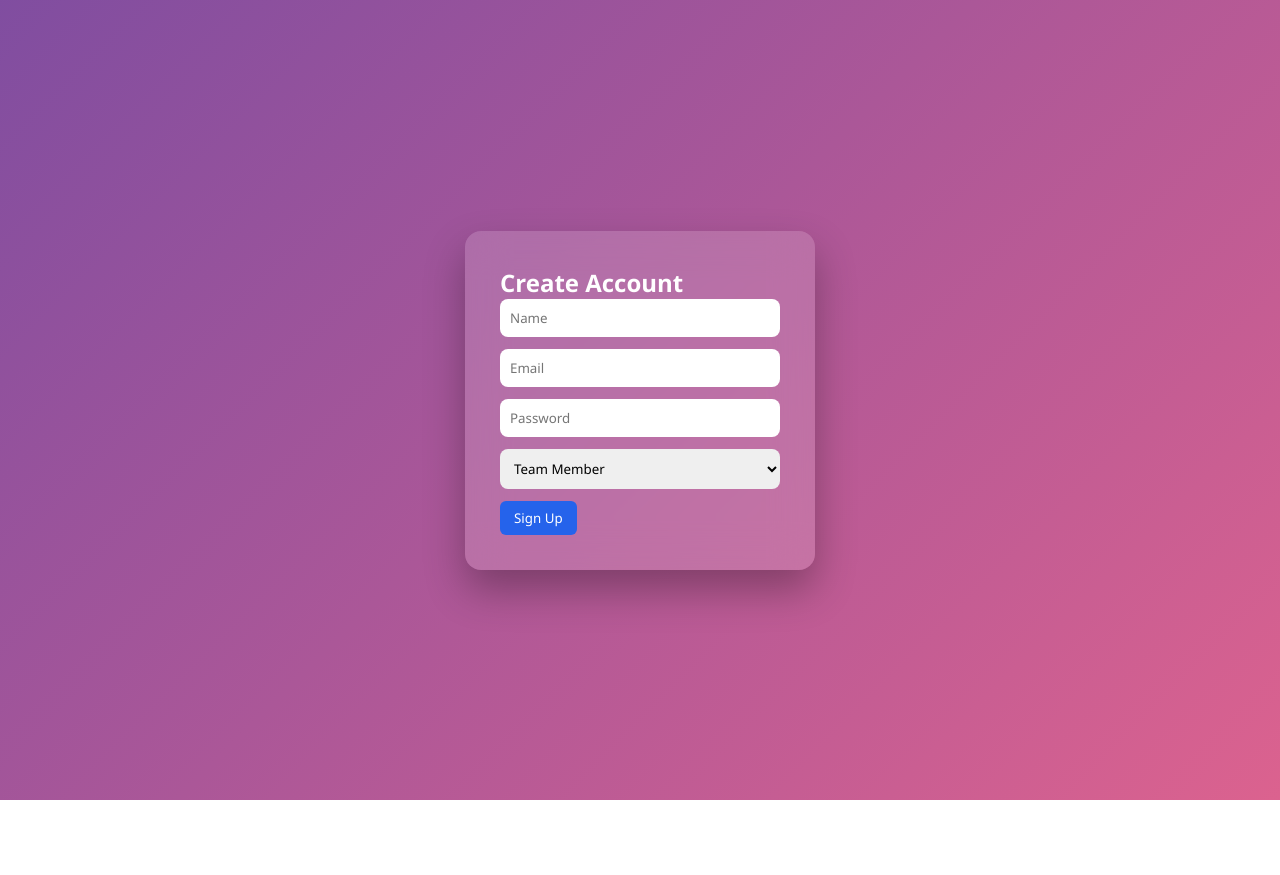
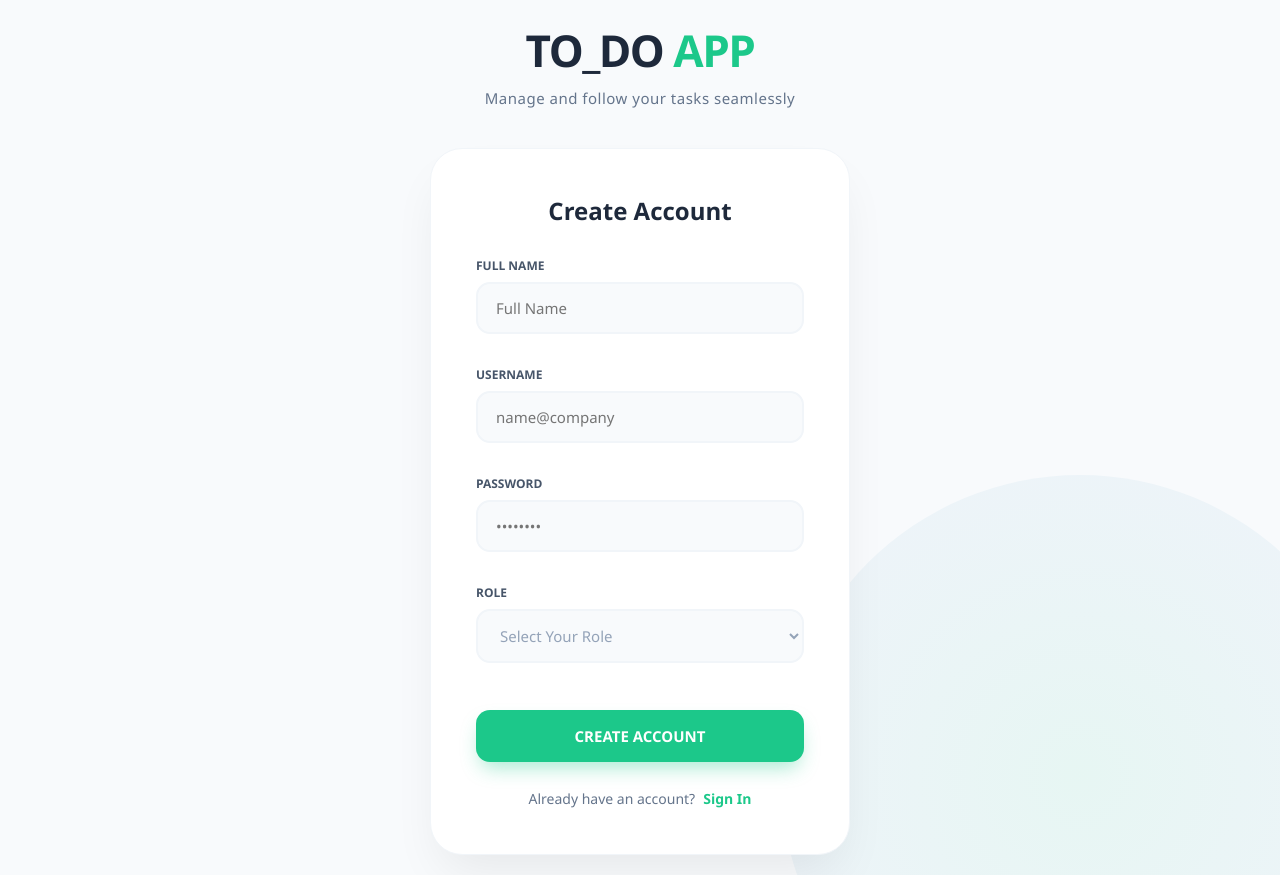
Before and after one commit to Sreecharan94/TO-do-app, a React app in the folder frontend/: page /signup in a window 1280 px wide. Before the commit the page ends 800 px from the top, so only its background shows below. Built offline with nearby package versions, Linux system fonts and the light colour scheme; the HTML template or start-up script is replaced by a standard one.

Commit message:
Updated the login and sign up pages

```diff
--- a/frontend/src/components/Login.tsx
+++ b/frontend/src/components/Login.tsx
@@ -13,103 +13,177 @@ type LoginResponse = {
 
 export default function Login() {
   const navigate = useNavigate();
-
   const [email, setEmail] = useState<string>("");
   const [password, setPassword] = useState<string>("");
 
   const handleLogin = async () => {
     try {
-      // 🔹 Try Backend Login First
       const response = await fetch("http://localhost:4000/login", {
         method: "POST",
-        headers: {
-          "Content-Type": "application/json",
-        },
+        headers: { "Content-Type": "application/json" },
         body: JSON.stringify({ email, password }),
       });
 
       let data: LoginResponse = {} as LoginResponse;
-
-      try {
-        data = await response.json();
-      } catch {
-        data = {} as LoginResponse;
-      }
+      try { data = await response.json(); } catch { data = {} as LoginResponse; }
 
       if (response.ok) {
-        // ✅ Store JWT token
         localStorage.setItem("token", data.token);
-
-        // ✅ Store currentUser for role-based UI
-        if (data.user) {
-          localStorage.setItem("currentUser", JSON.stringify(data.user));
-        }
-
+        if (data.user) localStorage.setItem("currentUser", JSON.stringify(data.user));
         navigate("/dashboard");
-        return;
       } else {
         alert(data.message || "Invalid credentials");
-        return;
       }
     } catch (error) {
-      console.error("Backend login failed, falling back to localStorage");
+      console.error("Backend login failed");
     }
-
-    // 🔹 OLD LOGIC (UNCHANGED)
-    const users = JSON.parse(localStorage.getItem("users") || "[]");
-
-    const user = users.find(
-      (u: { email: string; password: string }) =>
-        u.email === email && u.password === password
-    );
-
-    if (!user) {
-      alert("Invalid credentials");
-      return;
-    }
-
-    localStorage.setItem("currentUser", JSON.stringify(user));
-    navigate("/dashboard");
   };
 
   return (
-    <div className="center-page">
-      <div className="glass">
-        <h2>Sign In</h2>
+    <div style={{
+      minHeight: "100vh",
+      display: "flex",
+      alignItems: "center",
+      justifyContent: "center",
+      background: "#f8fafc",
+      fontFamily: "'Inter', sans-serif",
+      position: "relative",
+      overflow: "hidden"
+    }}>
+      {/* SOFT BACKGROUND ACCENTS */}
+      <div style={{
+        position: "absolute",
+        width: "600px",
+        height: "600px",
+        background: "radial-gradient(circle, rgba(78, 115, 223, 0.08) 0%, rgba(28, 200, 138, 0.05) 100%)",
+        borderRadius: "50%",
+        top: "-200px",
+        left: "-100px",
+        zIndex: 1
+      }}></div>
 
+      <div style={{ position: "relative", zIndex: 10, width: "100%", maxWidth: "440px", padding: "20px" }}>
+
+        {/* APP BRANDING */}
+        <div style={{ textAlign: "center", marginBottom: "45px" }}>
+          <h1 style={{
+            color: "#1e293b",
+            margin: 0,
+            fontSize: "44px",
+            fontWeight: 900,
+            letterSpacing: "-1.5px"
+          }}>
+            TO_DO <span style={{ color: "#4e73df" }}>APP</span>
+          </h1>
+          <p style={{
+            color: "#64748b",
+            fontSize: "15px",
+            fontWeight: "500",
+            marginTop: "8px",
+            letterSpacing: "0.5px"
+          }}>
+            Manage and follow your tasks seamlessly
+          </p>
+        </div>
+
+        {/* LOGIN CARD */}
+        <div style={{
+          background: "white",
+          padding: "50px 45px",
+          borderRadius: "32px",
+          boxShadow: "0 25px 50px -12px rgba(0, 0, 0, 0.08)",
+          border: "1px solid #f1f5f9"
+        }}>
+          <div style={{ marginBottom: "25px" }}>
+            <label style={{ display: "block", color: "#475569", fontSize: "13px", fontWeight: "700", marginBottom: "10px" }}>
+              Username
+            </label>
             <input
-          placeholder="Email"
+              placeholder="name@company"
               value={email}
               onChange={(e) => setEmail(e.target.value)}
+              style={{
+                width: "100%",
+                padding: "16px 20px",
+                borderRadius: "16px",
+                border: "2px solid #f1f5f9",
+                background: "#f8fafc",
+                color: "#1e293b",
+                fontSize: "15px",
+                outline: "none",
+                boxSizing: "border-box",
+                transition: "border-color 0.2s"
+              }}
+              onFocus={(e) => e.currentTarget.style.borderColor = "#4e73df"}
+              onBlur={(e) => e.currentTarget.style.borderColor = "#f1f5f9"}
             />
+          </div>
 
+          <div style={{ marginBottom: "35px" }}>
+            <label style={{ display: "block", color: "#475569", fontSize: "13px", fontWeight: "700", marginBottom: "10px" }}>
+              Password
+            </label>
             <input
               type="password"
-          placeholder="Password"
+              placeholder="••••••••"
               value={password}
               onChange={(e) => setPassword(e.target.value)}
+              style={{
+                width: "100%",
+                padding: "16px 20px",
+                borderRadius: "16px",
+                border: "2px solid #f1f5f9",
+                background: "#f8fafc",
+                color: "#1e293b",
+                fontSize: "15px",
+                outline: "none",
+                boxSizing: "border-box"
+              }}
+              onFocus={(e) => e.currentTarget.style.borderColor = "#4e73df"}
+              onBlur={(e) => e.currentTarget.style.borderColor = "#f1f5f9"}
             />
+          </div>
 
-        <button onClick={handleLogin}>Login</button>
-
-        <p
+          <button
+            onClick={handleLogin}
             style={{
-            marginTop: "15px",
-            textAlign: "center",
-            fontSize: "14px",
+              width: "100%",
+              padding: "18px",
+              borderRadius: "16px",
+              border: "none",
+              background: "#4e73df",
+              color: "white",
+              fontWeight: "800",
+              fontSize: "16px",
+              cursor: "pointer",
+              boxShadow: "0 10px 25px -5px rgba(78, 115, 223, 0.4)",
+              transition: "transform 0.2s, background 0.2s"
+            }}
+            onMouseOver={(e) => {
+                e.currentTarget.style.transform = "translateY(-2px)";
+                e.currentTarget.style.background = "#3e63cf";
+            }}
+            onMouseOut={(e) => {
+                e.currentTarget.style.transform = "translateY(0)";
+                e.currentTarget.style.background = "#4e73df";
             }}
           >
-          Don't have an account?{" "}
+            LOGIN
+          </button>
+
+          <div style={{ marginTop: "30px", textAlign: "center" }}>
+            <span style={{ color: "#64748b", fontSize: "14px", fontWeight: "500" }}>New to the platform?</span>
             <span
-            style={{
-              cursor: "pointer",
-              fontWeight: "bold",
-              textDecoration: "underline",
-            }}
               onClick={() => navigate("/signup")}
+              style={{ color: "#4e73df", fontSize: "14px", fontWeight: "800", cursor: "pointer", marginLeft: "8px" }}
             >
-            Sign Up
+              Create Account
             </span>
+          </div>
+        </div>
+
+        <p style={{ textAlign: "center", color: "#94a3b8", fontSize: "12px", marginTop: "40px", fontWeight: "600" }}>
+            SECURE ACCESS • ENCRYPTED END-TO-END
         </p>
       </div>
     </div>
--- a/frontend/src/components/Signup.tsx
+++ b/frontend/src/components/Signup.tsx
@@ -7,9 +7,15 @@ export default function Signup() {
   const [name, setName] = useState("");
   const [email, setEmail] = useState("");
   const [password, setPassword] = useState("");
-  const [role, setRole] = useState("Team Member");
+  const [role, setRole] = useState(""); // Initially empty
 
   const handleSignup = async () => {
+    // Validation to ensure a role is selected
+    if (!role || role === "") {
+      alert("Please select your role before proceeding.");
+      return;
+    }
+
     try {
       // 🔹 Try Backend Signup First
       const response = await fetch("http://localhost:4000/users", {
@@ -33,55 +39,169 @@ export default function Signup() {
         return;
       } else {
         console.log("Backend response:", data);
+        alert(data.message || "Signup failed");
       }
     } catch (error) {
       console.error("Backend signup failed, using localStorage fallback");
+
+      // 🔹 FALLBACK LOGIC
+      const users = JSON.parse(localStorage.getItem("users") || "[]");
+      users.push({ name, email, password, role });
+      localStorage.setItem("users", JSON.stringify(users));
+      alert("Account created locally (Server Offline)");
+      navigate("/");
     }
-
-    // 🔹 OLD LOGIC (UNCHANGED - fallback)
-    const users = JSON.parse(localStorage.getItem("users") || "[]");
-
-    users.push({ name, email, password, role });
-
-    localStorage.setItem("users", JSON.stringify(users));
-    navigate("/");
   };
 
   return (
-    <div className="center-page">
-      <div className="glass">
-        <h2>Create Account</h2>
+    <div style={{
+      minHeight: "100vh",
+      display: "flex",
+      alignItems: "center",
+      justifyContent: "center",
+      background: "#f8fafc",
+      fontFamily: "'Inter', sans-serif",
+      position: "relative",
+      overflow: "hidden"
+    }}>
+      {/* BACKGROUND ACCENT */}
+      <div style={{
+        position: "absolute",
+        width: "600px",
+        height: "600px",
+        background: "radial-gradient(circle, rgba(28, 200, 138, 0.08) 0%, rgba(78, 115, 223, 0.05) 100%)",
+        borderRadius: "50%",
+        bottom: "-200px",
+        right: "-100px",
+        zIndex: 1
+      }}></div>
 
+      <div style={{ position: "relative", zIndex: 10, width: "100%", maxWidth: "460px", padding: "20px" }}>
+
+        {/* APP BRANDING */}
+        <div style={{ textAlign: "center", marginBottom: "40px" }}>
+          <h1 style={{
+            color: "#1e293b",
+            margin: 0,
+            fontSize: "44px",
+            fontWeight: 900,
+            letterSpacing: "-1.5px"
+          }}>
+            TO_DO <span style={{ color: "#1cc88a" }}>APP</span>
+          </h1>
+          <p style={{
+            color: "#64748b",
+            fontSize: "15px",
+            fontWeight: "500",
+            marginTop: "8px",
+            letterSpacing: "0.5px"
+          }}>
+            Manage and follow your tasks seamlessly
+          </p>
+        </div>
+
+        {/* SIGNUP CARD */}
+        <div style={{
+          background: "white",
+          padding: "45px",
+          borderRadius: "32px",
+          boxShadow: "0 25px 50px -12px rgba(0, 0, 0, 0.08)",
+          border: "1px solid #f1f5f9"
+        }}>
+          <h2 style={{ color: "#1e293b", fontSize: "24px", fontWeight: "800", marginBottom: "30px", textAlign: "center" }}>
+            Create Account
+          </h2>
+
+          <div style={{ marginBottom: "20px" }}>
+            <label style={{ display: "block", color: "#475569", fontSize: "12px", fontWeight: "700", marginBottom: "8px", textTransform: "uppercase" }}>
+              Full Name
+            </label>
             <input
-          placeholder="Name"
+              placeholder="Full Name"
               value={name}
               onChange={(e) => setName(e.target.value)}
+              style={{
+                width: "100%", padding: "14px 18px", borderRadius: "14px", border: "2px solid #f1f5f9",
+                background: "#f8fafc", color: "#1e293b", fontSize: "15px", outline: "none", boxSizing: "border-box"
+              }}
             />
+          </div>
 
+          <div style={{ marginBottom: "20px" }}>
+            <label style={{ display: "block", color: "#475569", fontSize: "12px", fontWeight: "700", marginBottom: "8px", textTransform: "uppercase" }}>
+              Username
+            </label>
             <input
-          placeholder="Email"
+              placeholder="name@company"
               value={email}
               onChange={(e) => setEmail(e.target.value)}
+              style={{
+                width: "100%", padding: "14px 18px", borderRadius: "14px", border: "2px solid #f1f5f9",
+                background: "#f8fafc", color: "#1e293b", fontSize: "15px", outline: "none", boxSizing: "border-box"
+              }}
             />
+          </div>
 
+          <div style={{ marginBottom: "20px" }}>
+            <label style={{ display: "block", color: "#475569", fontSize: "12px", fontWeight: "700", marginBottom: "8px", textTransform: "uppercase" }}>
+              Password
+            </label>
             <input
               type="password"
-          placeholder="Password"
+              placeholder="••••••••"
               value={password}
               onChange={(e) => setPassword(e.target.value)}
+              style={{
+                width: "100%", padding: "14px 18px", borderRadius: "14px", border: "2px solid #f1f5f9",
+                background: "#f8fafc", color: "#1e293b", fontSize: "15px", outline: "none", boxSizing: "border-box"
+              }}
             />
+          </div>
 
+          <div style={{ marginBottom: "35px" }}>
+            <label style={{ display: "block", color: "#475569", fontSize: "12px", fontWeight: "700", marginBottom: "8px", textTransform: "uppercase" }}>
+              Role
+            </label>
             <select
               value={role}
               onChange={(e) => setRole(e.target.value)}
+              style={{
+                width: "100%", padding: "14px 18px", borderRadius: "14px", border: "2px solid #f1f5f9",
+                background: "#f8fafc", color: role === "" ? "#94a3b8" : "#1e293b", fontSize: "15px", outline: "none", cursor: "pointer", boxSizing: "border-box"
+              }}
             >
-          <option>Client</option>
-          <option>Project Manager</option>
-          <option>Team Lead</option>
-          <option>Team Member</option>
+              <option value="" disabled>Select Your Role</option>
+              <option value="Client">Client</option>
+              <option value="Project Manager">Project Manager</option>
+              <option value="Team Lead">Team Lead</option>
+              <option value="Team Member">Team Member</option>
             </select>
+          </div>
 
-        <button onClick={handleSignup}>Sign Up</button>
+          <button
+            onClick={handleSignup}
+            style={{
+              width: "100%", padding: "16px", borderRadius: "14px", border: "none",
+              background: "#1cc88a", color: "white", fontWeight: "800", fontSize: "15px",
+              cursor: "pointer", boxShadow: "0 10px 20px -5px rgba(28, 200, 138, 0.4)",
+              transition: "transform 0.2s"
+            }}
+            onMouseOver={(e) => e.currentTarget.style.transform = "translateY(-2px)"}
+            onMouseOut={(e) => e.currentTarget.style.transform = "translateY(0)"}
+          >
+            CREATE ACCOUNT
+          </button>
+
+          <div style={{ marginTop: "25px", textAlign: "center" }}>
+            <span style={{ color: "#64748b", fontSize: "14px" }}>Already have an account?</span>
+            <span
+              onClick={() => navigate("/")}
+              style={{ color: "#1cc88a", fontSize: "14px", fontWeight: "800", cursor: "pointer", marginLeft: "8px" }}
+            >
+              Sign In
+            </span>
+          </div>
+        </div>
       </div>
     </div>
   );
```
Lines whose indentation alone changed are shown as unchanged.
